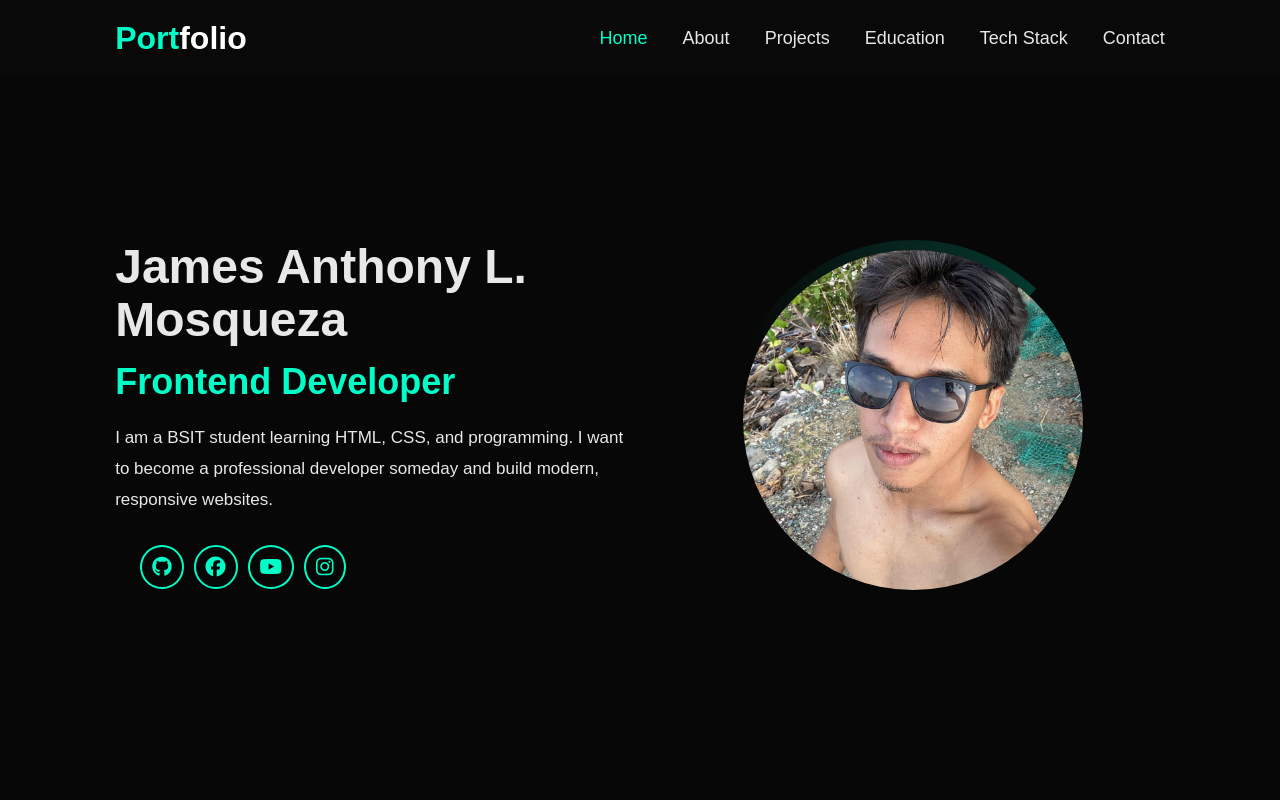
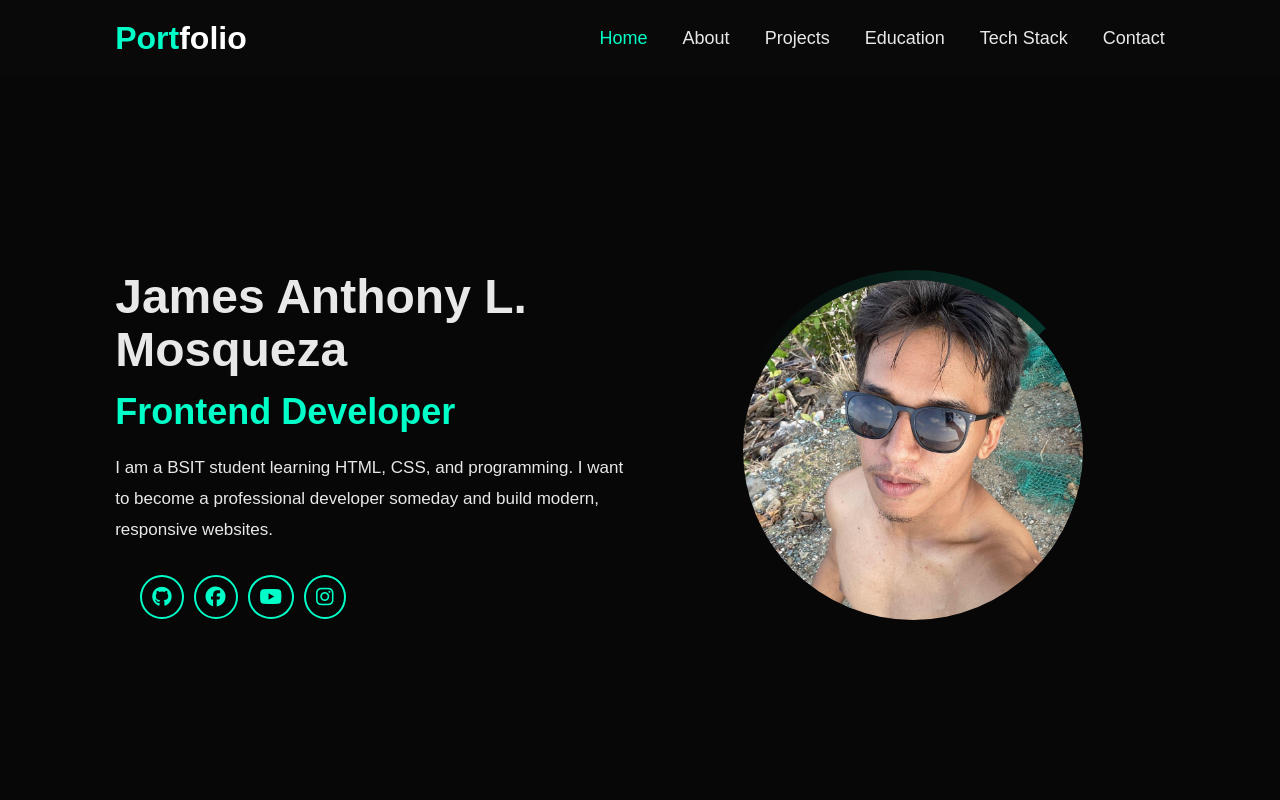
Before and after one commit to jamesanthonymosqueza-cyber/MyPortfolio, a plain HTML site: page index.html in a window 1280 px wide. Shown: the top 800 px of the page. Drawn offline with nearby package versions, Linux system fonts and the light colour scheme.

Commit message:
Update Portfolio.css

```diff
--- a/Portfolio.css
+++ b/Portfolio.css
@@ -62,7 +62,7 @@ nav{
     color: var(--green-color);
 }
 section{
-    padding: 120px 9% 80px;
+    padding: 180px 9% 80px;
     position: relative;
 }
 .section-heading{
@@ -84,7 +84,7 @@ section{
     align-items: center;
     justify-content: space-between;
     min-height: 100vh;
-    padding-top: 120px;
+    padding-top: 180px;
 }
 .home-info{
     max-width: 520px;
@@ -336,7 +336,7 @@ section{
         grid-template-columns: repeat(2, minmax(200px, 1fr));
     }
 }
-@media (max-width: 760px) {
+@media (max-width: 768px) {
     nav{
         padding: 18px 6%;
     }
```
